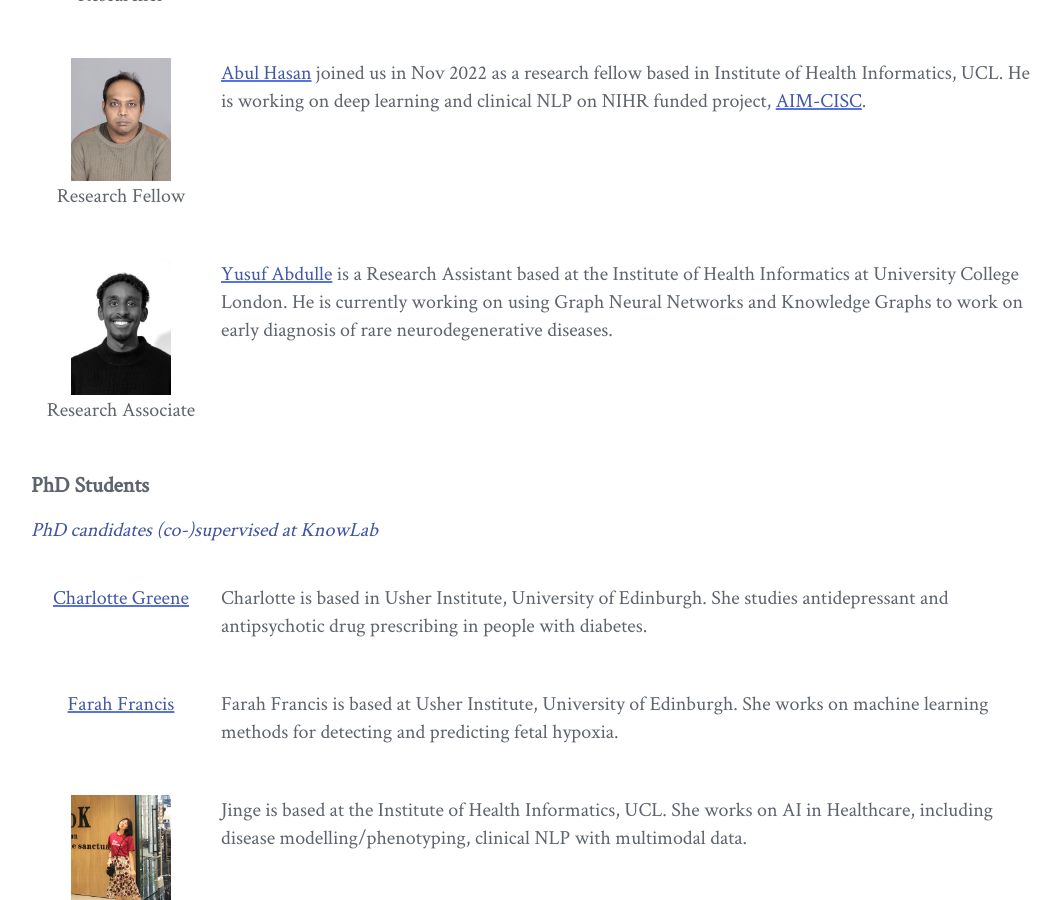
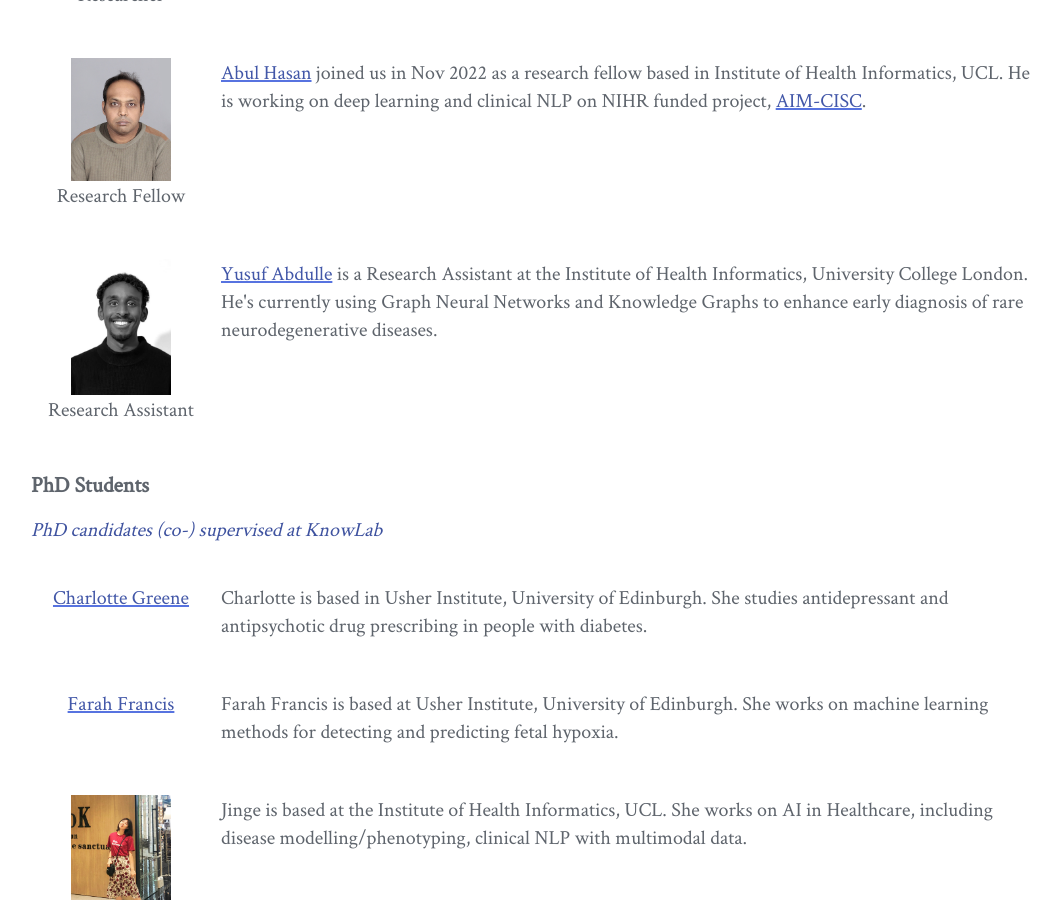
Before and after one commit to knowlab/knowlab.github.io, a Jekyll site: the page built from members.md, in a window 1280 px wide and 900 px high, scrolled down 672 px. Shown: the whole window, without its empty margins (97-1158 px from the left). Built offline with Jekyll 4.4.1, drawn with Linux system fonts in a browser that asks for light colours; comment, search, counter and statistics services are not loaded.

Commit message:
Update members.md
- Update to change from Research Associate to Research Assistant, more accurate.
- Updated description of Yusuf

```diff
--- a/members.md
+++ b/members.md
@@ -32,14 +32,14 @@ permalink: /group-members/
 
 <div class="div-tbl">
     <div class="title"> <img src="/img/pics/IMG_6382_Yusuf.jpg" alt="drawing" width="100">
-        Research Associate
+        Research Assistant
     </div>
-    <div class="info"><a id="YA" href="https://yabdulle.github.io/">Yusuf Abdulle</a> is a Research Assistant based at the Institute of Health Informatics at University College London. He is currently working on using Graph Neural Networks and Knowledge Graphs to work on early diagnosis of rare neurodegenerative diseases.
+    <div class="info"><a id="YA" href="https://yabdulle.github.io/">Yusuf Abdulle</a> is a Research Assistant at the Institute of Health Informatics, University College London. He's currently using Graph Neural Networks and Knowledge Graphs to enhance early diagnosis of rare neurodegenerative diseases.
     </div>
 </div>
 
 ### PhD Students
-*PhD candidates (co-)supervised at KnowLab*
+*PhD candidates (co-) supervised at KnowLab*
 
 <div class="div-tbl">
     <div class="title"><a id="CG">Charlotte Greene</a>
```
